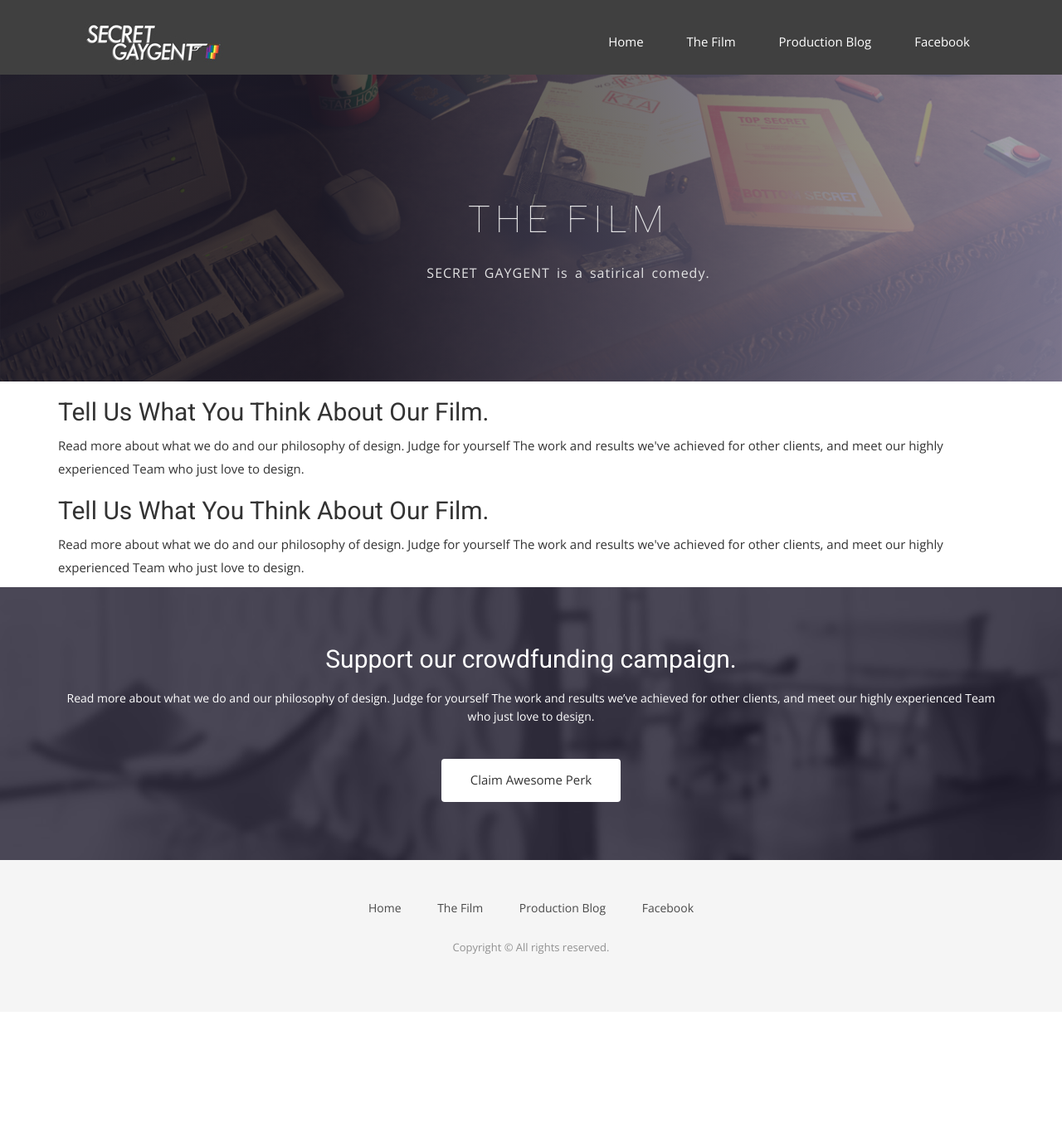
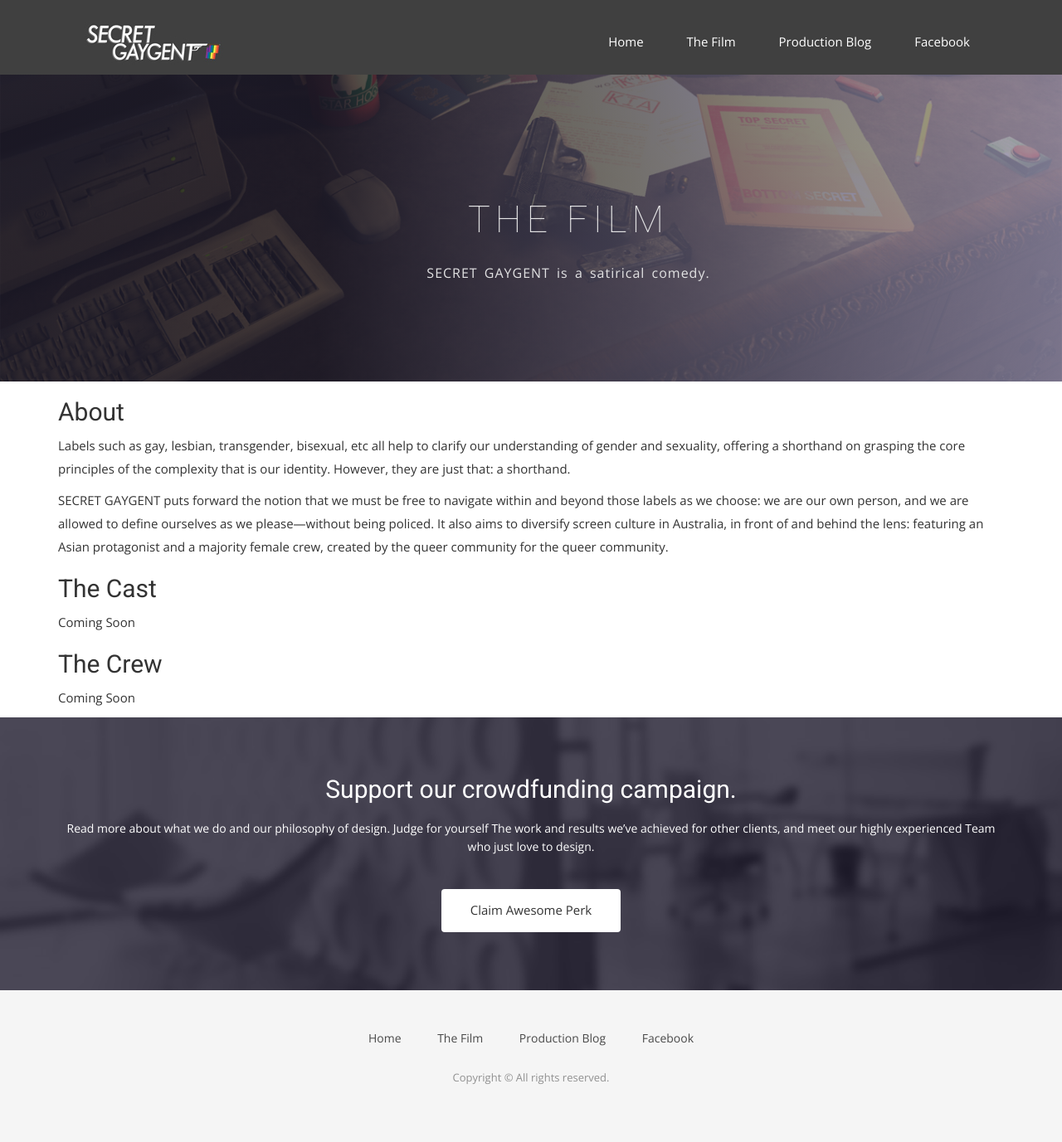
Before and after one commit to jetgirl78/secret, a Jekyll site: the page built from film.html, in a window 1280 px wide. Shown: the whole page at 83% size. Built offline with Jekyll 4.4.1, drawn with Linux system fonts in a browser that asks for light colours; nearby versions of some CDN libraries; some web fonts are replaced; before the commit the page ends 1220 px from its top, so only the background shows below that.

Commit message:
Update film.html

```diff
--- a/film.html
+++ b/film.html
@@ -22,11 +22,16 @@ permalink: /film/
     <div class="row">
       <div class="col-md-12">
         <div class="block">
-          <h2>Tell Us What You Think About Our Film.</h2>
-          <p>Read more about what we do and our philosophy of design. Judge for yourself The work and results we've achieved for other clients, and meet our highly experienced Team who just love to design.</p>
+          <h2>About</h2>
+          <p>Labels such as gay, lesbian, transgender, bisexual, etc all help to clarify our understanding of gender and sexuality, offering a shorthand on grasping the core principles of the complexity that is our identity. However, they are just that: a shorthand.</p>
 
-         <h2>Tell Us What You Think About Our Film.</h2>
-          <p>Read more about what we do and our philosophy of design. Judge for yourself The work and results we've achieved for other clients, and meet our highly experienced Team who just love to design.</p>
+<p>SECRET GAYGENT puts forward the notion that we must be free to navigate within and beyond those labels as we choose: we are our own person, and we are allowed to define ourselves as we please—without being policed. It also aims to diversify screen culture in Australia, in front of and behind the lens: featuring an Asian protagonist and a majority female crew, created by the queer community for the queer community. </p>
+
+         <h2>The Cast</h2>
+          <p>Coming Soon</p>
+
+        <h2>The Crew</h2>
+          <p>Coming Soon</p>
         </div>
       </div>
     </div>
```
